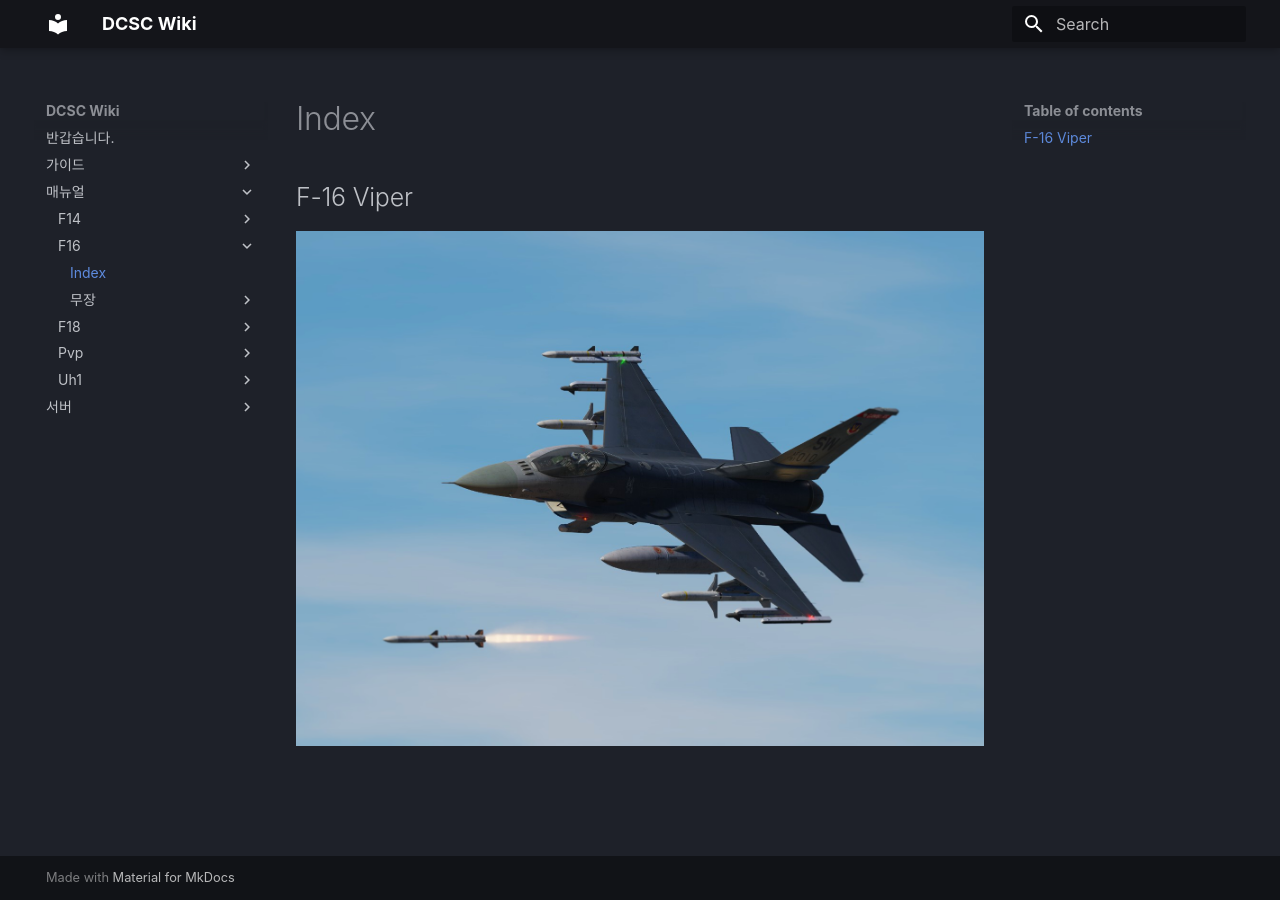
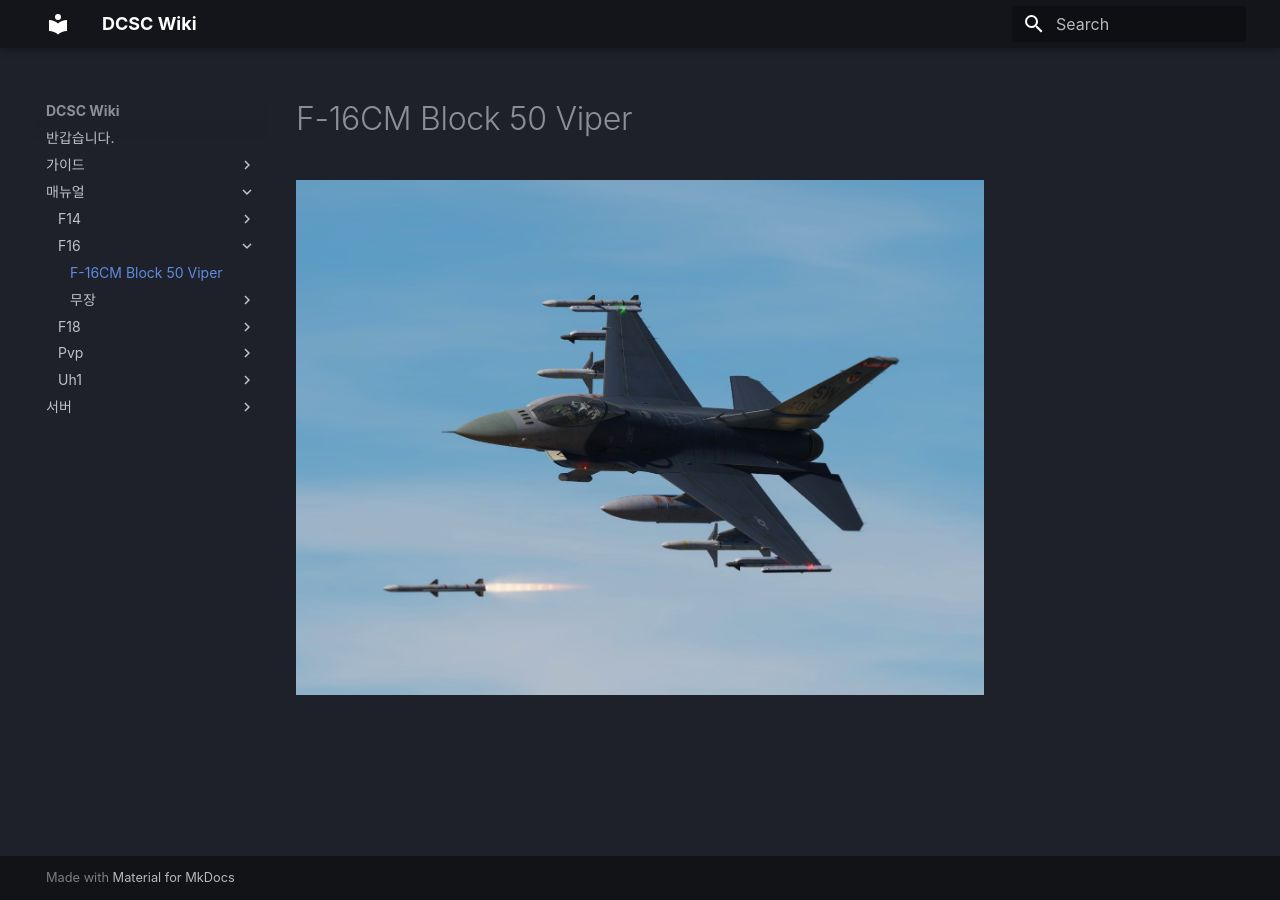
Before and after one commit to dcs-c/dcs-c.github.io, an MkDocs documentation site: the page built from docs/매뉴얼/f16/index.md, in a window 1280 px wide. Built offline with MkDocs 1.6.1 and Material for MkDocs 9.7.7, drawn with Linux system fonts in a browser that asks for light colours; some web fonts are replaced.

Commit message:
Update index.md

```diff
--- a/docs/매뉴얼/f16/index.md
+++ b/docs/매뉴얼/f16/index.md
@@ -1,2 +1,2 @@
-## F-16 Viper
+# F-16CM Block 50 Viper
 ![](https://github.com/dcs-c/dcs-c.github.io/raw/refs/heads/main/docs/%EB%A7%A4%EB%89%B4%EC%96%BC/f16/images/F16_amraam.webp)
```
